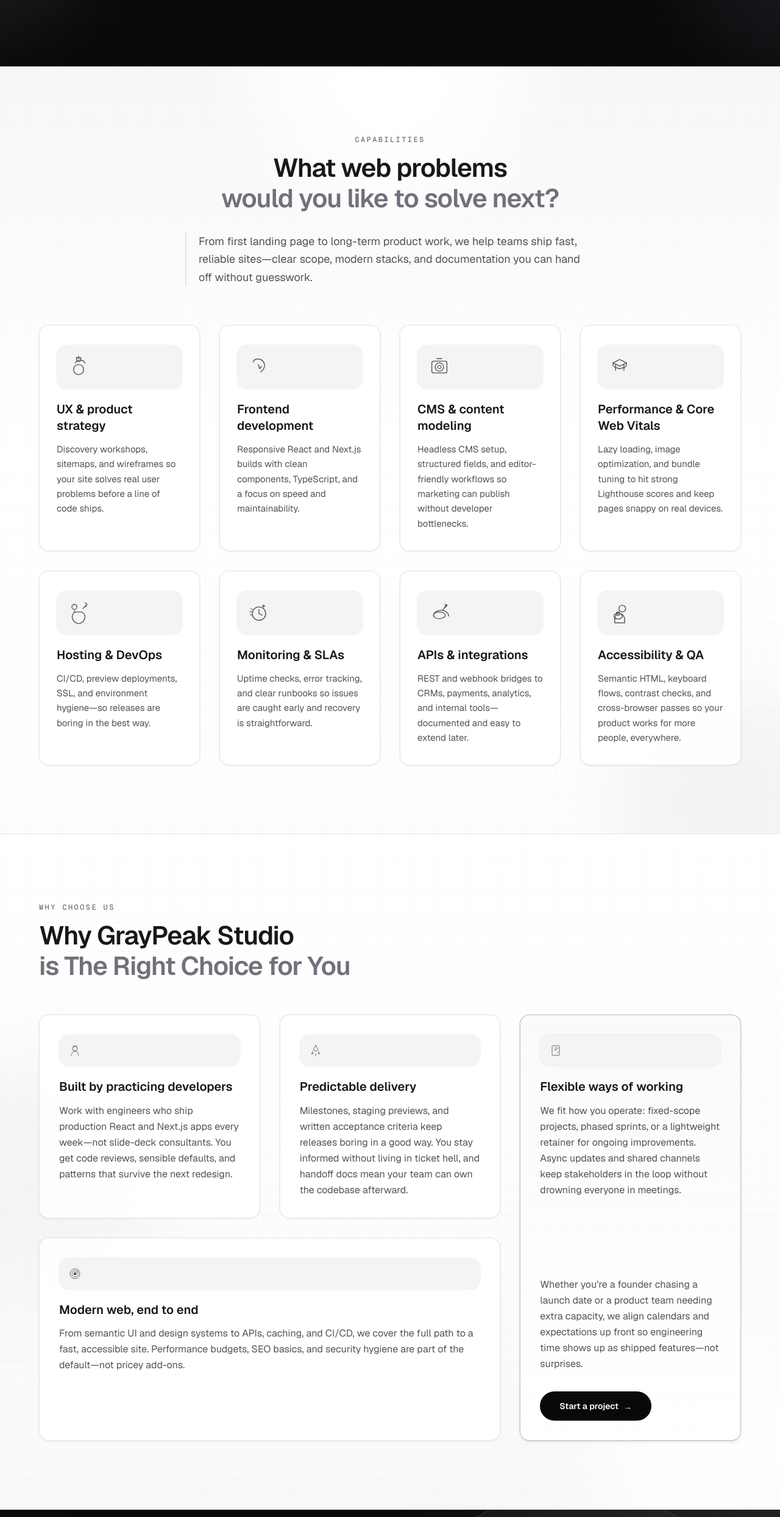
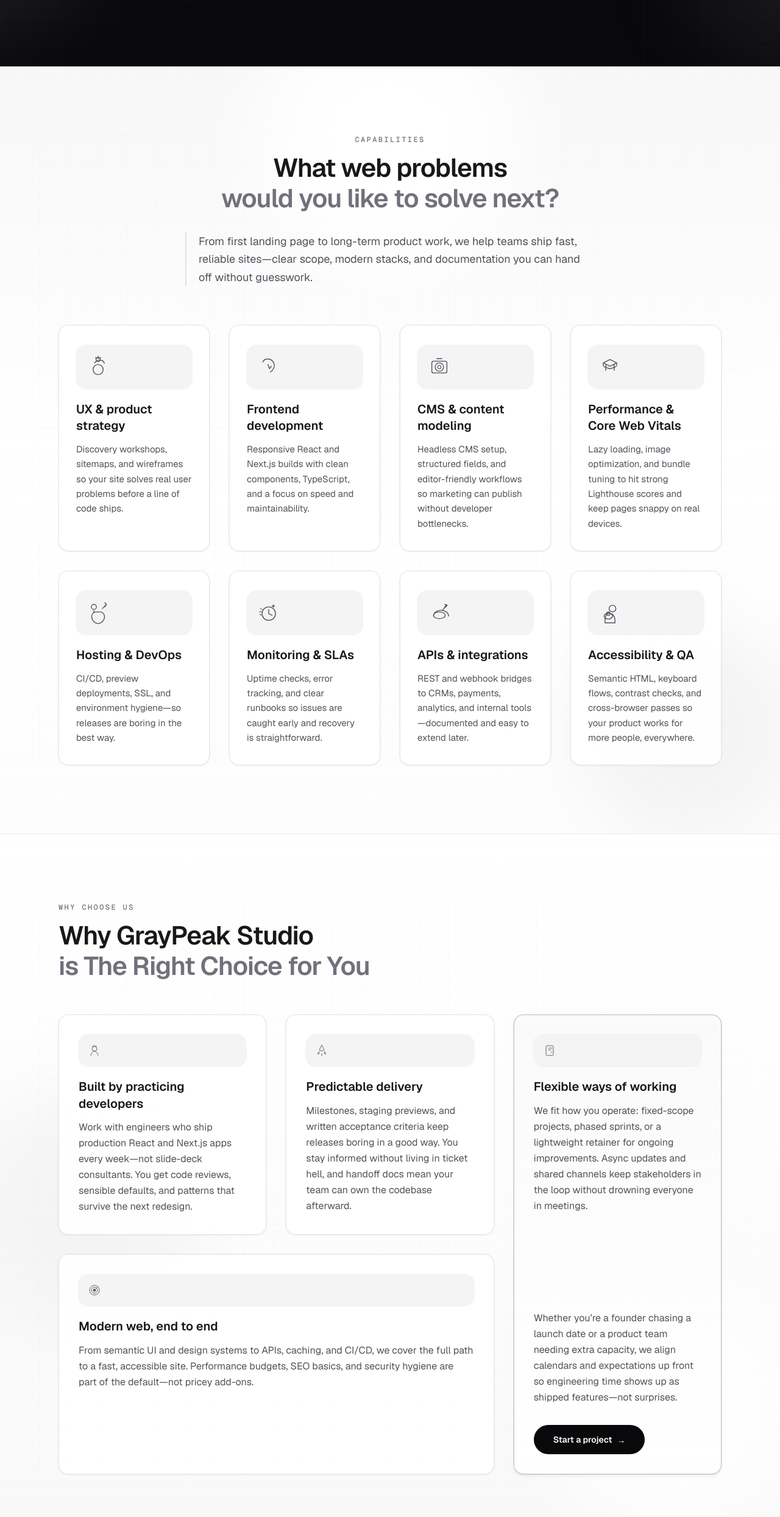
Before and after one commit to GrayPeak-Studios/company-site, a Next.js app: page / in a window 1280 px wide. Shown: the part 1165-3653 px from the top of the page at 61% size. Built offline with nearby package versions, Linux system fonts and the light colour scheme.

Commit message:
Added section wrapper to them

```diff
--- a/components/Home/Services.tsx
+++ b/components/Home/Services.tsx
@@ -223,10 +223,14 @@
   },
 ];
 
+import { SectionWrapper } from "@/components/layout/SectionWrapper";
+
 export function Services() {
   return (
-    <section
-      className="relative isolate overflow-hidden border-b border-zinc-200/70 bg-gradient-to-b from-zinc-100/70 via-white to-zinc-50/40 px-4 py-20 sm:px-6 sm:py-24 lg:px-8 lg:py-28"
+    <SectionWrapper
+      py="py-20 sm:py-24 lg:py-28"
+      className="relative isolate overflow-hidden border-b border-zinc-200/70 bg-gradient-to-b from-zinc-100/70 via-white to-zinc-50/40"
+      innerClassName="relative"
       aria-labelledby="services-heading"
     >
       <div
@@ -246,7 +250,7 @@
         <div className="absolute bottom-0 right-0 h-[min(55vw,22rem)] w-[min(55vw,22rem)] translate-x-1/4 translate-y-1/3 rounded-full bg-zinc-200/40 blur-3xl" />
       </div>
 
-      <div className="relative mx-auto max-w-6xl">
+      <div>
         <p className="text-center font-mono text-xs font-medium uppercase tracking-[0.2em] text-zinc-500">
           Capabilities
         </p>
@@ -285,6 +289,6 @@
           ))}
         </ul>
       </div>
-    </section>
+    </SectionWrapper>
   );
 }
--- a/components/Home/WhyChooseUs.tsx
+++ b/components/Home/WhyChooseUs.tsx
@@ -1,4 +1,5 @@
 import Link from "next/link";
+import { SectionWrapper } from "@/components/layout/SectionWrapper";
 
 const cardBase =
   "flex flex-col rounded-2xl border border-zinc-200/80 bg-white/90 p-7 shadow-sm shadow-zinc-200/40 ring-1 ring-zinc-950/[0.03] transition-[border-color,box-shadow,transform] duration-300 ease-out motion-safe:hover:-translate-y-0.5 motion-safe:hover:shadow-[0_24px_48px_-12px_rgb(0_0_0_/0.08)] hover:border-zinc-300/90 sm:p-8";
@@ -144,8 +145,10 @@
   const TallIcon = iconComponents[c.tall.icon];
 
   return (
-    <section
-      className="relative isolate overflow-hidden border-b border-zinc-200/70 bg-gradient-to-b from-white via-zinc-50/50 to-zinc-100/60 px-4 py-20 sm:px-6 sm:py-24 lg:px-8 lg:py-28"
+    <SectionWrapper
+      py="py-20 sm:py-24 lg:py-28"
+      className="relative isolate overflow-hidden border-b border-zinc-200/70 bg-gradient-to-b from-white via-zinc-50/50 to-zinc-100/60"
+      innerClassName="relative"
       aria-labelledby="why-choose-heading"
     >
       <div
@@ -165,7 +168,7 @@
         <div className="absolute bottom-0 right-0 h-[min(65vw,26rem)] w-[min(65vw,26rem)] translate-x-1/4 translate-y-1/4 rounded-full bg-white/80 blur-3xl" />
       </div>
 
-      <div className="relative mx-auto max-w-6xl">
+      <div>
         <p className="font-mono text-xs font-medium uppercase tracking-[0.2em] text-zinc-500">
           {c.badge}
         </p>
@@ -253,6 +256,6 @@
           </article>
         </div>
       </div>
-    </section>
+    </SectionWrapper>
   );
 }
```
